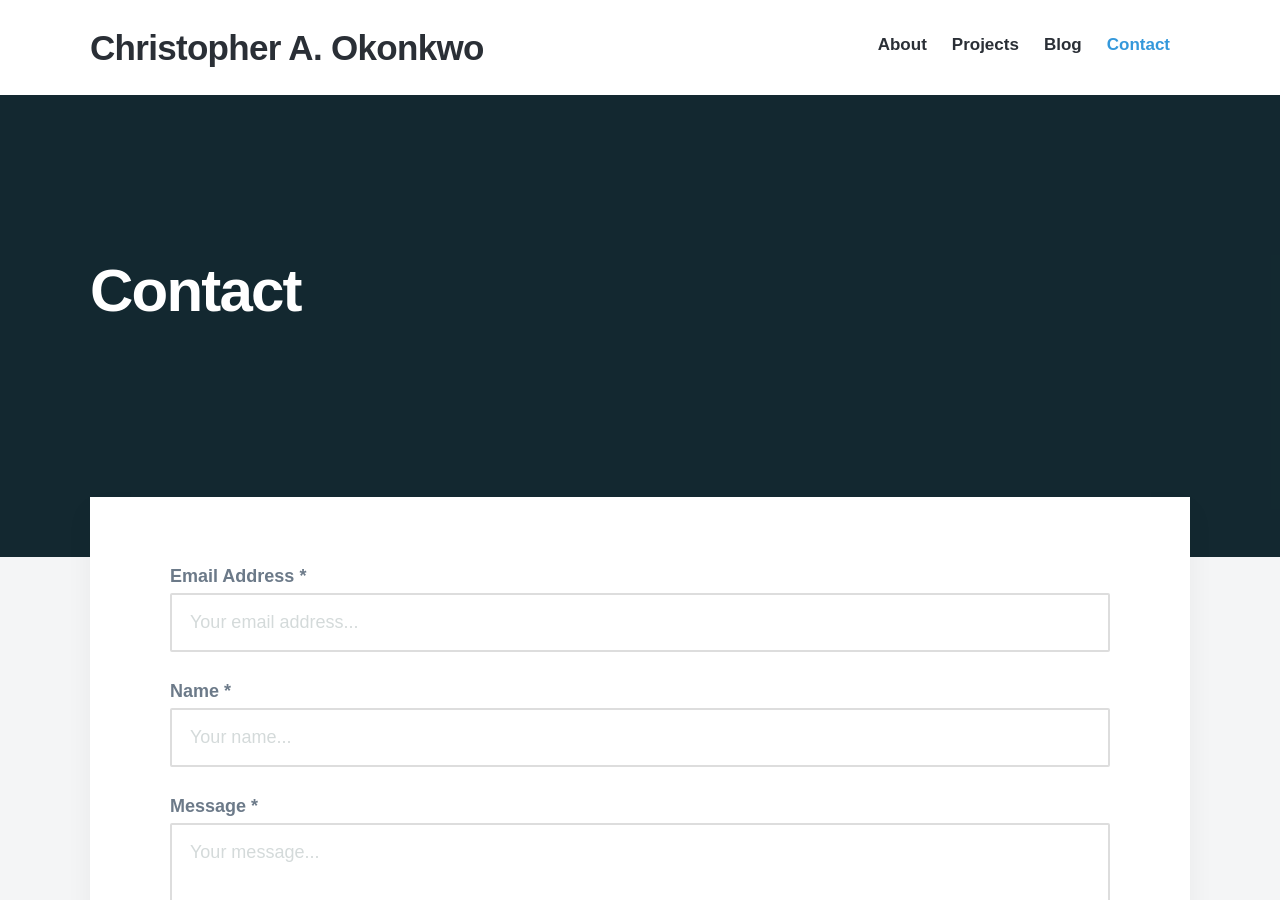
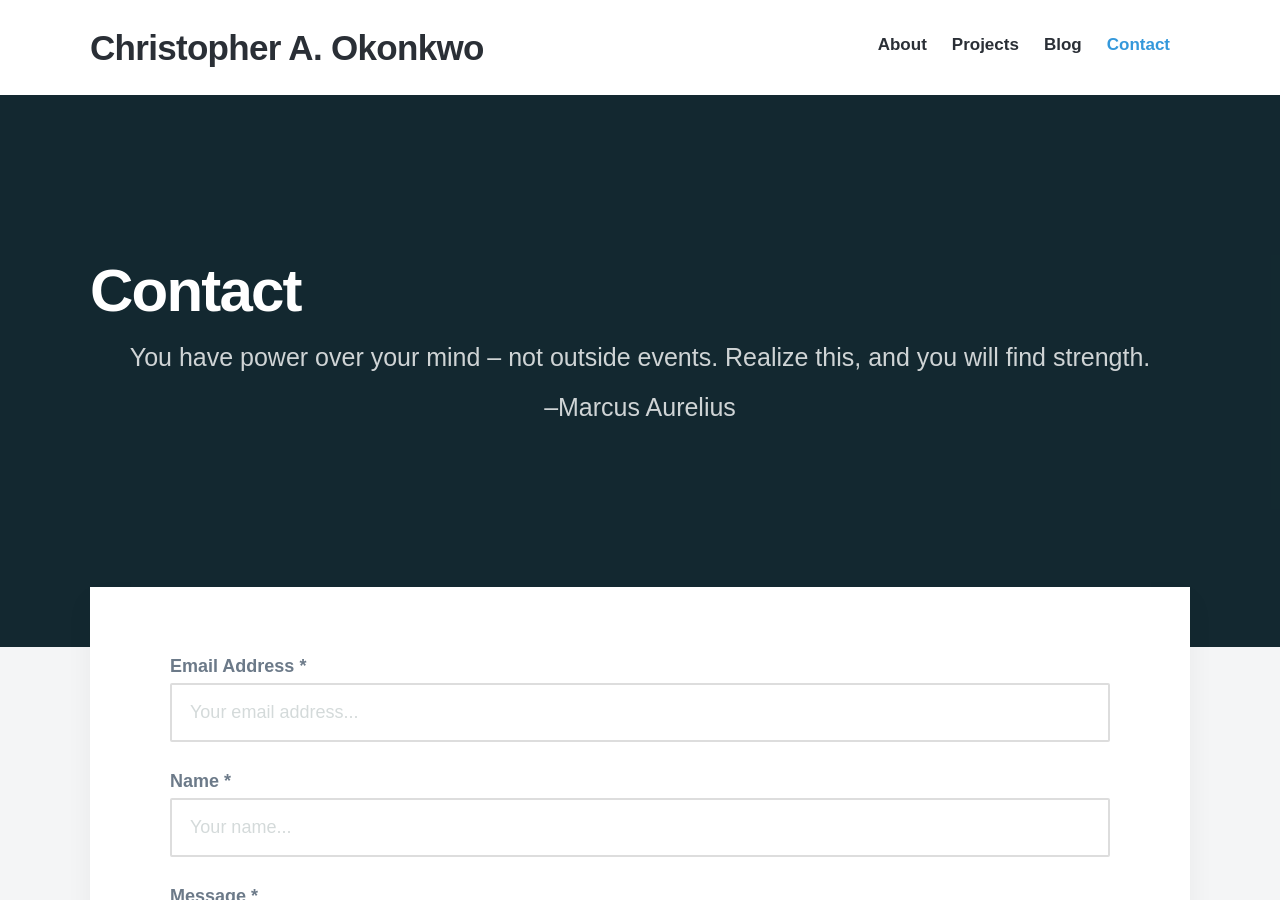
Before and after one commit to crisokonkwo/crisokonkwo.github.io, a Jekyll site: the page built from _pages/contact.md, in a window 1280 px wide and 900 px high. Built offline with Jekyll 4.4.1, drawn with Linux system fonts in a browser that asks for light colours; nearby versions of some CDN libraries; some web fonts are replaced.

Commit message:
Update contact.md

```diff
--- a/_pages/contact.md
+++ b/_pages/contact.md
@@ -1,6 +1,7 @@
 ---
 title: Contact
-subtitle:
+subtitle: You have power over your mind – not outside events. Realize this, and you will find strength.
+subtitle_: –Marcus Aurelius
 description:
 featured_image:
 ---
```
